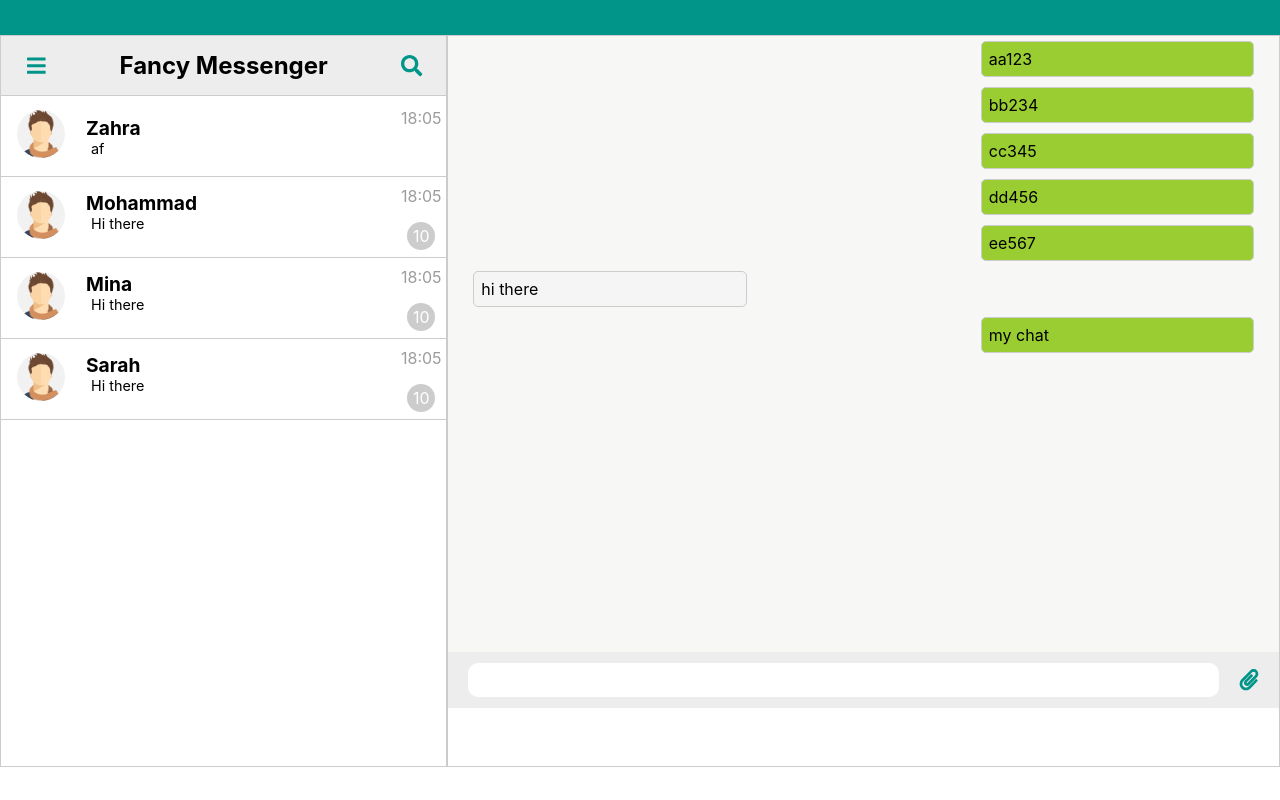
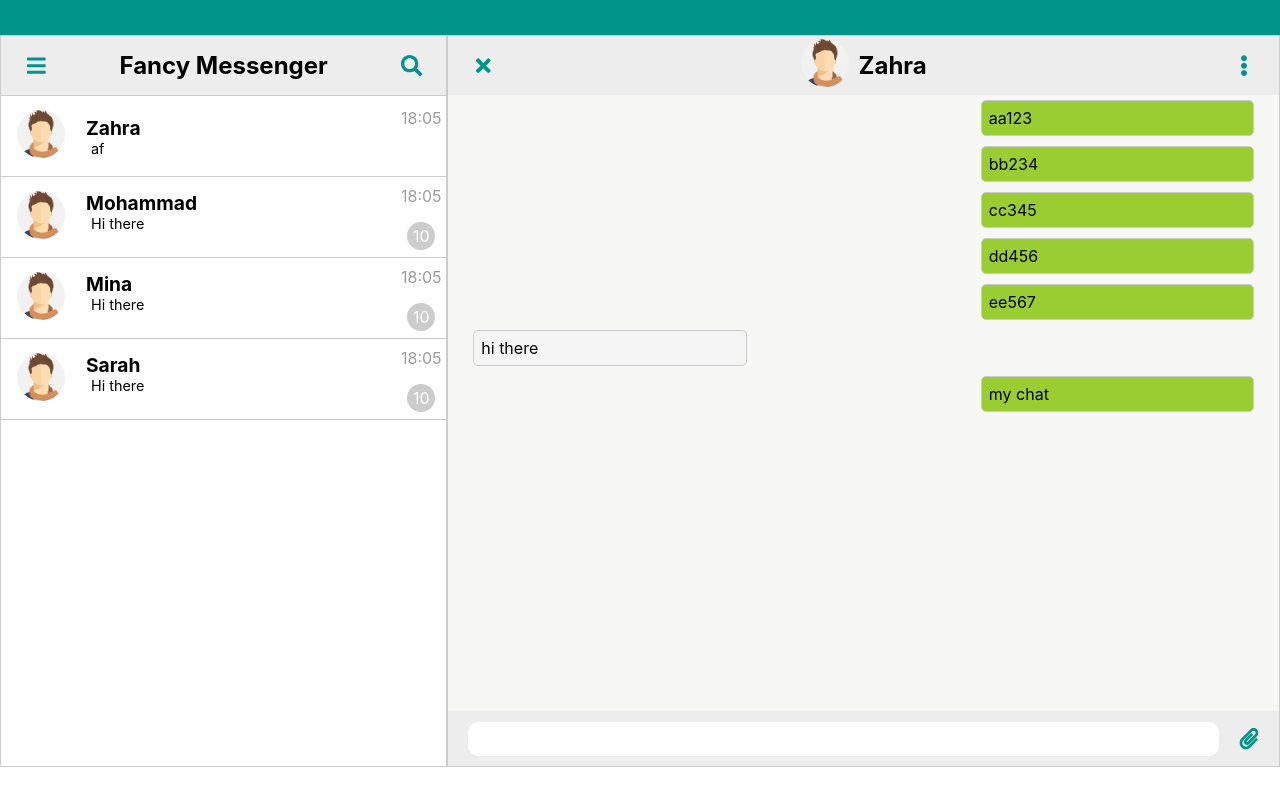
Before and after one commit to ehsanmajd/messenger-1, a React (Create React App) app: page / in a window 1280 px wide. Built offline with nearby package versions, Linux system fonts and the light colour scheme.

Commit message:
titleBar added.

```diff
--- a/src/Components/ChatBox.jsx
+++ b/src/Components/ChatBox.jsx
@@ -6,6 +6,52 @@
 function ChatBox({ fakeUser }) {
   return (
     <div>
+      <div class="titleBar_title-bar__3W5uP">
+        <div class="titleBar_first__PIBdf">
+          <svg
+            aria-hidden="true"
+            focusable="false"
+            data-prefix="fas"
+            data-icon="times"
+            class="svg-inline--fa fa-times fa-w-11 fa-lg pointer"
+            role="img"
+            xmlns="http://www.w3.org/2000/svg"
+            viewBox="0 0 352 512"
+            color="#009588"
+          >
+            <path
+              fill="currentColor"
+              d="M242.72 256l100.07-100.07c12.28-12.28 12.28-32.19 0-44.48l-22.24-22.24c-12.28-12.28-32.19-12.28-44.48 0L176 189.28 75.93 89.21c-12.28-12.28-32.19-12.28-44.48 0L9.21 111.45c-12.28 12.28-12.28 32.19 0 44.48L109.28 256 9.21 356.07c-12.28 12.28-12.28 32.19 0 44.48l22.24 22.24c12.28 12.28 32.2 12.28 44.48 0L176 322.72l100.07 100.07c12.28 12.28 32.2 12.28 44.48 0l22.24-22.24c12.28-12.28 12.28-32.19 0-44.48L242.72 256z"
+            ></path>
+          </svg>
+        </div>
+        <div class="titleBar_middle__220jH">
+          <div class="chatDetail_app-title__1xgvb">
+            <div class="avatar__avatar__oTaCM">
+              <img src="/avatar.png" alt="Zahra" />
+            </div>
+            <div class="chatDetail_name__LVfMo">Zahra</div>
+          </div>
+        </div>
+        <div class="titleBar_last__2vQ77">
+          <svg
+            aria-hidden="true"
+            focusable="false"
+            data-prefix="fas"
+            data-icon="ellipsis-v"
+            class="svg-inline--fa fa-ellipsis-v fa-w-6 fa-lg pointer"
+            role="img"
+            xmlns="http://www.w3.org/2000/svg"
+            viewBox="0 0 192 512"
+            color="#009588"
+          >
+            <path
+              fill="currentColor"
+              d="M96 184c39.8 0 72 32.2 72 72s-32.2 72-72 72-72-32.2-72-72 32.2-72 72-72zM24 80c0 39.8 32.2 72 72 72s72-32.2 72-72S135.8 8 96 8 24 40.2 24 80zm0 352c0 39.8 32.2 72 72 72s72-32.2 72-72-32.2-72-72-72-72 32.2-72 72z"
+            ></path>
+          </svg>
+        </div>
+      </div>
       <div className="chatDetail_chat-box__3peJu">
         <ul className="chatDetail_messages-panel__3aOw8">
           <ChatMapper fakeUser={fakeUser} />
```
